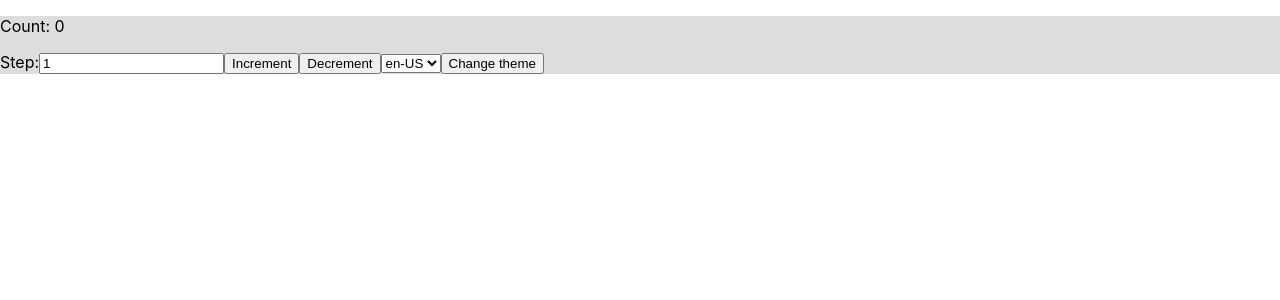
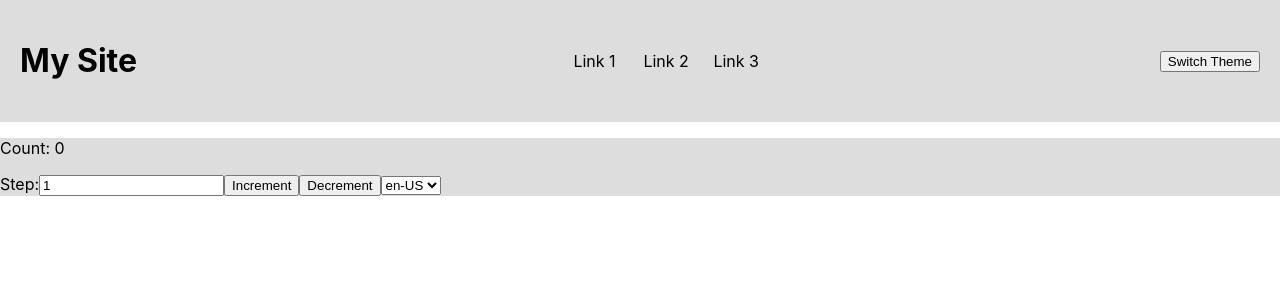
Before and after one commit to U3erKa/Drafts, a React (Create React App) app: page /counter in a window 1280 px wide. Shown: the top 300 px of the page. Built offline with nearby package versions, Linux system fonts and the light colour scheme.

Commit message:
Add hook powered Header

```diff
--- a/package.json
+++ b/package.json
@@ -1,6 +1,6 @@
 {
   "name": "my-app-redux",
-  "version": "1.4.0",
+  "version": "1.5.0",
   "private": true,
   "packageManager": "pnpm@7.18.1",
   "dependencies": {
--- a/src/App.tsx
+++ b/src/App.tsx
@@ -1,13 +1,17 @@
 import React from 'react';
 import { Route, Routes } from 'react-router-dom';
 import { Counter, Home, NotFound } from 'pages';
+import Header from 'components/Header/Header';
 
 export default function App() {
   return (
+    <>
+    <Header />
     <Routes>
       <Route path="/" element={<Home />} />
       <Route path="/counter" element={<Counter />} />
       <Route path="*" element={<NotFound />} />
     </Routes>
+    </>
   );
 }
--- /dev/null
+++ b/src/components/Header/Header.module.scss
@@ -0,0 +1,26 @@
+@use 'app/styles/templates';
+
+.header {
+  display: flex;
+  justify-content: space-between;
+  align-items: center;
+  padding: 20px;
+}
+
+.navList {
+  display: flex;
+  justify-content: space-between;
+  list-style: none;
+  &Item {
+    margin: 0 10px;
+    min-width: 50px;
+  }
+}
+
+.darkTheme {
+  @extend %darkTheme;
+}
+
+.lightTheme {
+  @extend %lightTheme;
+}
--- /dev/null
+++ b/src/components/Header/Header.tsx
@@ -0,0 +1,35 @@
+import { FC } from 'react';
+import { useDispatch, useSelector } from 'react-redux';
+import cx from 'classnames';
+import styles from './Header.module.scss';
+import { THEMES } from 'app/constants';
+import { RootState } from 'app/store';
+import { setTheme } from 'app/slices/theme';
+
+const Header: FC = function (props) {
+  const theme = useSelector<RootState, THEMES>(({ theme }: RootState) => theme);
+  const dispatch = useDispatch();
+
+  const className = cx(styles.header, {
+    [styles.darkTheme]: theme === THEMES.DARK,
+    [styles.lightTheme]: theme === THEMES.LIGHT,
+  });
+
+  return (
+    <header className={className}>
+      <h1>My Site</h1>
+      <nav>
+        <ul className={styles.navList}>
+          <li className={styles.navListItem}>Link 1</li>
+          <li className={styles.navListItem}>Link 2</li>
+          <li className={styles.navListItem}>Link 3</li>
+        </ul>
+      </nav>
+      <div>
+        <button onClick={() => dispatch(setTheme())}>Switch Theme</button>
+      </div>
+    </header>
+  );
+};
+
+export default Header;
--- a/src/pages/Counter/Counter.tsx
+++ b/src/pages/Counter/Counter.tsx
@@ -26,7 +26,7 @@ const translations = new Map([
 // }
 
 function Counter(props: any) {
-  const { count, step, lang, theme, increment, decrement, setStep, setLang, setTheme } = props;
+  const { count, step, lang, theme, increment, decrement, setStep, setLang } = props;
 
   const tr = translations.get(lang);
   const selectLang = languages.map((lang) => <option key={lang} value={lang}>{`${lang}`}</option>);
@@ -47,9 +47,6 @@ function Counter(props: any) {
       <select value={lang} onChange={setLang}>
         {selectLang}
       </select>
-      <button type="button" name="theme" onClick={setTheme}>
-        Change theme
-      </button>
     </div>
   );
 }
```
